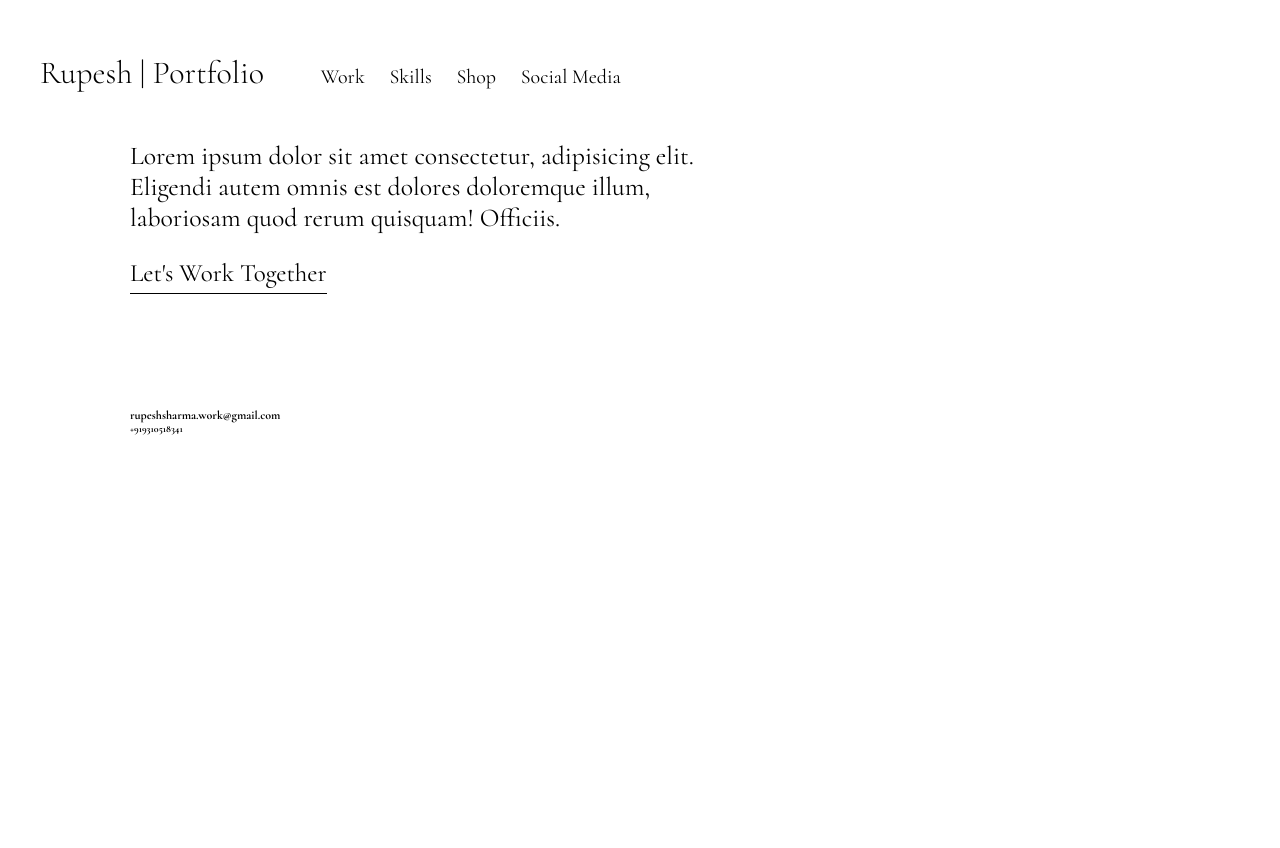
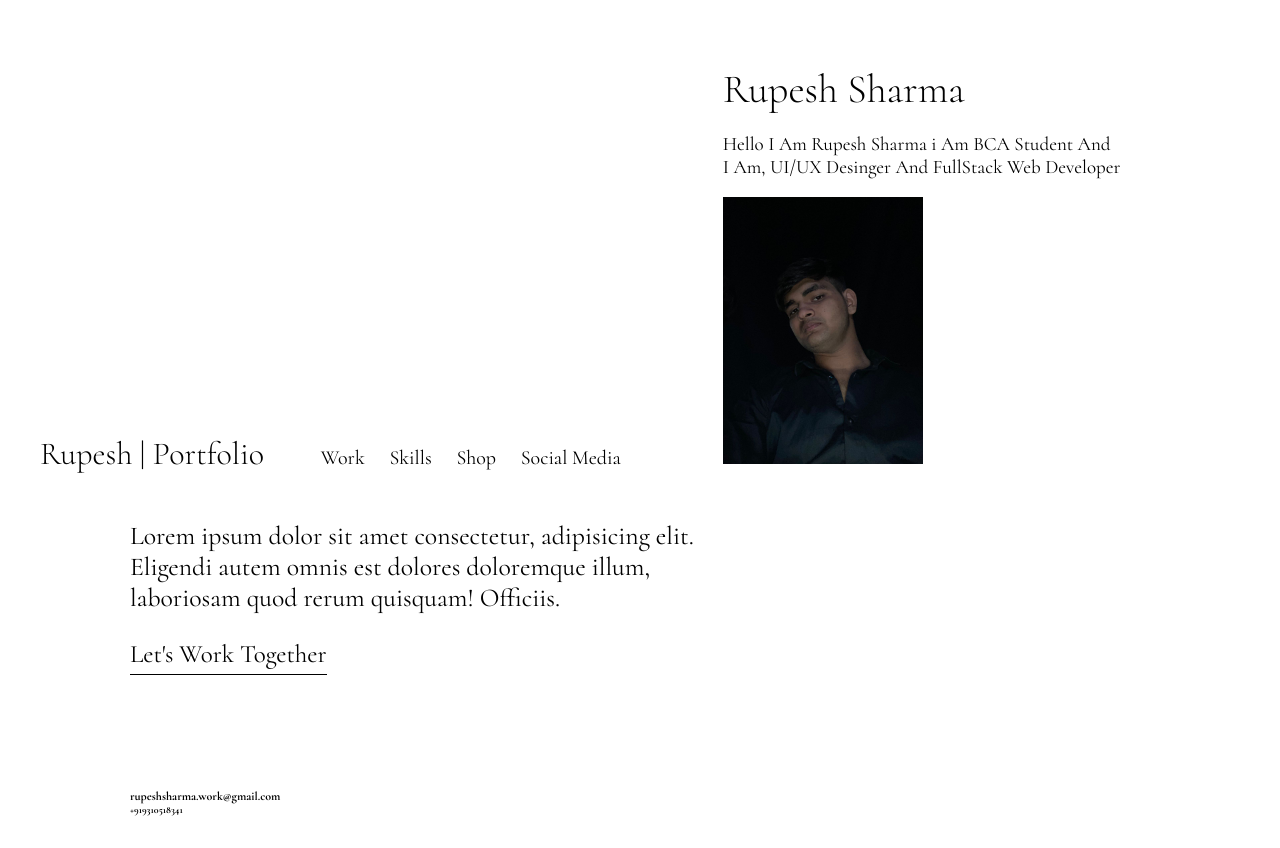
Before and after one commit to RupeshF7R/Rupesh-Portfolio, a plain HTML site: page index.html in a window 1280 px wide. Before the commit the page ends 800 px from the top, so only its background shows below. Drawn offline with Linux system fonts and the light colour scheme; a web font is replaced by a local one.

Commit message:
i edit index  html and work html

```diff
--- a/index.html
+++ b/index.html
@@ -18,7 +18,7 @@
 <body>
 
     <header id="navbar">
-        <h1> <a class="title" href="index.html">Rupesh | Portfolio</a></h1>
+        <h1 class="h1"> <a class="title" href="index.html">Rupesh | Portfolio</a></h1>
         <nav class="links">
             <ul>
                 <li><a href="work.html" class="active">Work</a></li>
@@ -27,6 +27,15 @@
                 <li><a class="active4" href="socialmedia.html">Social Media</a></li>
             </ul>
         </nav>
+
+        <section class="hero_section">
+            <h1 class="hero_h1">Rupesh Sharma</h1>
+            <p class="main_pts">Hello I Am Rupesh Sharma i Am BCA Student And </p>
+            <p class="main_ptss">I Am, UI/UX Desinger And
+                FullStack Web Developer</p>
+            <img class="hero_img" src="/Rupesh.jpg" alt="">
+        </section>
+
 
         <section class="footerr">
             <footer>
--- a/style.css
+++ b/style.css
@@ -18,6 +18,7 @@ h1 {
 
 
 }
+
 
 .links {
     display: inline-block;
@@ -52,8 +53,38 @@ h1 {
 
 /* .active {
     /* padding-left: 3.5px; */
-    /* border-bottom: 1px solid rgb(25, 161, 7); */
+/* border-bottom: 1px solid rgb(25, 161, 7); */
 
+.hero_section {
+    margin-left: 90px;
+    font-weight: 400;
+    /* width: 350px; */
+    display: inline-block;
+}
+
+.main_pts {
+    /* width: 350px; */
+    font-size: 19px;
+    margin-bottom: 0px;
+}
+
+.main_ptss {
+    /* width: 350px; */
+    margin-top: 0;
+    font-size: 19px;
+}
+
+.hero_h1 {
+    margin-bottom: 0px;
+    font-size: 40px;
+}
+
+.hero_img {
+    width: 200px;
+    height: auto;
+
+
+}
 
 
 
```
Also changed, not shown: work.html (+4 -0 lines), Rupesh.jpg (added).
